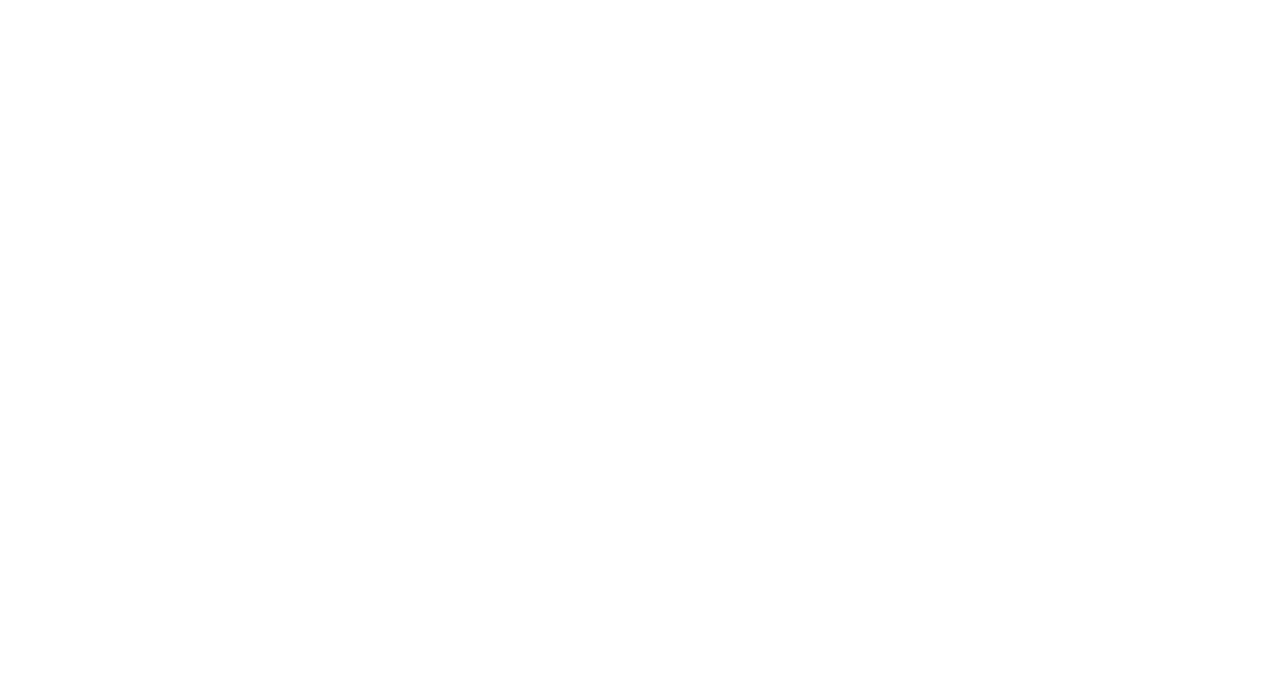
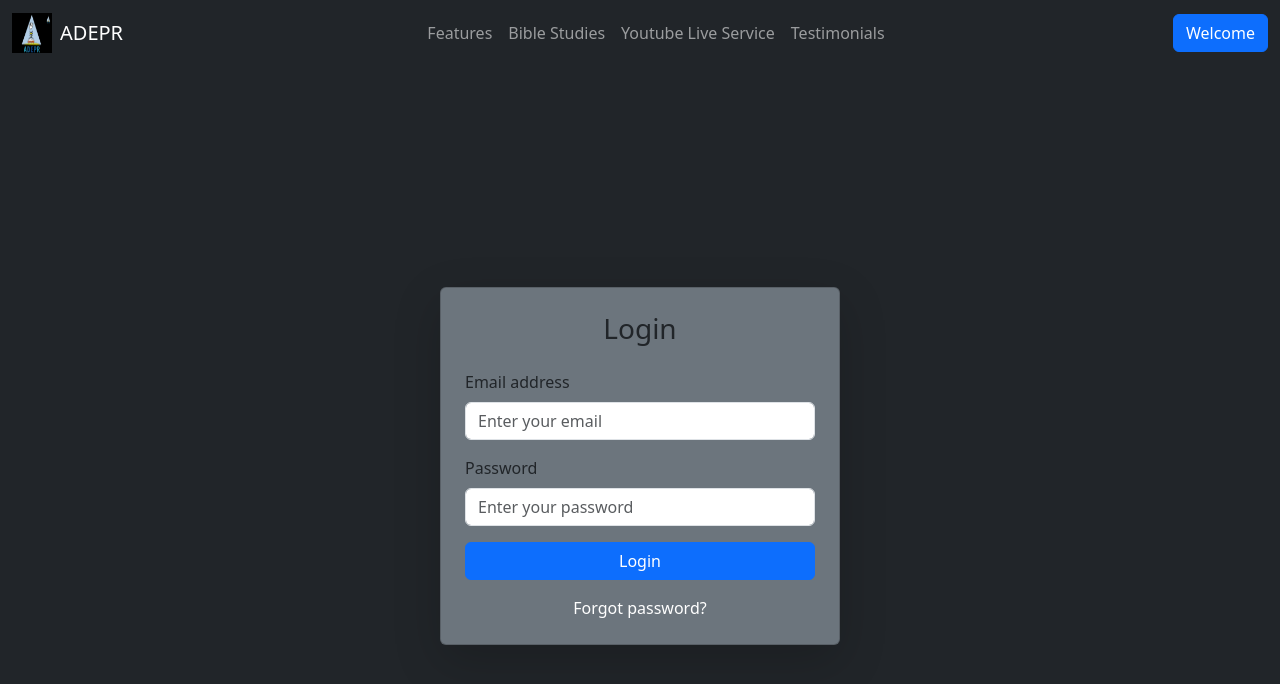
Before and after one commit to Uwamahoro-Enock/Community_Management, a React (Vite) app: page / in a window 1280 px wide. Before the commit this address had no page. Shown: the top 684 px of the page. Built offline with nearby package versions, Linux system fonts and the light colour scheme.

Commit message:
deployment config

```diff
--- a/src/App.tsx
+++ b/src/App.tsx
@@ -8,11 +8,10 @@
   return (
     <Router>
       <Navbar />
-      <Route path="/" element={<Login />} />
       <Routes>
+        <Route path="/" element={<Login />} />
         <Route path="/registrar" element={<RegistrarPage />} />
-        <Route path="/fetch-member" element={<FetchMember />} />{" "}
-        {/* Add the route for FetchMember */}
+        <Route path="/fetch-member" element={<FetchMember />} /> {/* Add the route for FetchMember */}
       </Routes>
     </Router>
   );
```
